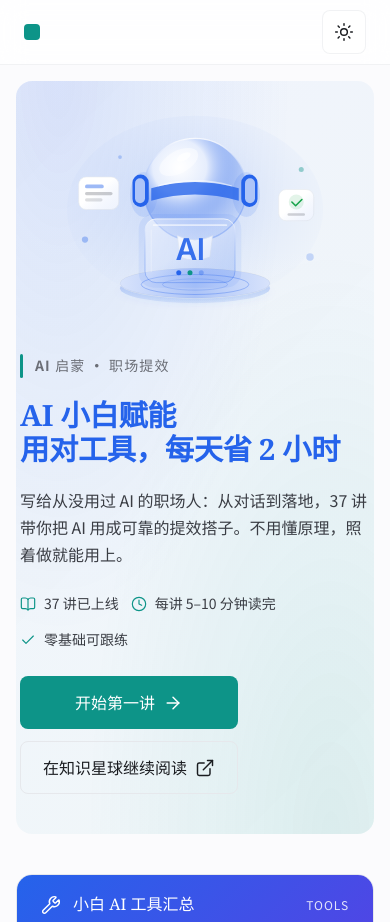
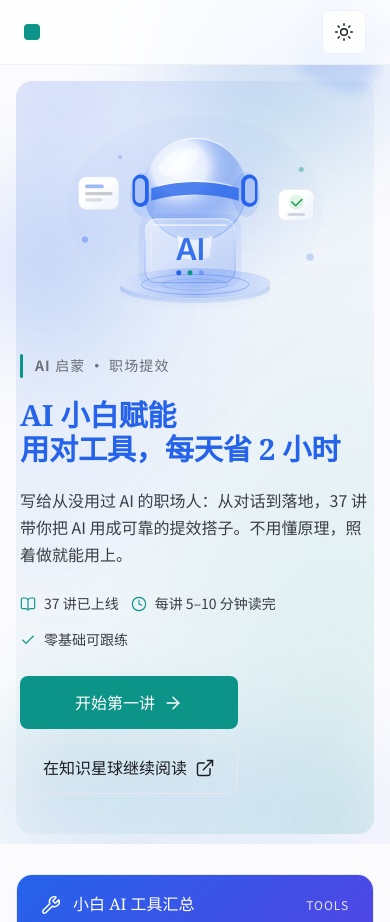
Before and after one commit to cyss-a/ai-qimeng, an Astro site: page / in a window 390 px wide. Shown: the top 922 px of the page. Built offline with nearby package versions, Linux system fonts and the light colour scheme; Astro itself is replaced by a stand-in of ours.

Commit message:
feat(global): 全站背景改为蓝白渐变几何光斑
- tokens.css: body 背景改为 transparent，html 用 --bg 兜底
- components-chrome.css: 新增 .page-background 固定背景层
  - 基础背景 var(--bg) + 5 个 token 色光斑（blur + opacity）
  - 白色装饰圆环 + 旋转几何方块，呼应参考图的轻盈科技感
  - 深色模式降低亮度、移动端缩放光斑避免遮挡
- BaseLayout: 所有页面插入 page-background 装饰层

```diff
--- a/src/layouts/BaseLayout.astro
+++ b/src/layouts/BaseLayout.astro
@@ -53,6 +53,16 @@ const pageTitle = title === siteName ? title : `${title} · ${siteName}`;
     </script>
   </head>
   <body>
+    <!-- 全站背景层：蓝白渐变 + 漂浮几何光斑，仅视觉装饰 -->
+    <div class="page-background" aria-hidden="true">
+      <span class="page-background__orb page-background__orb--tr"></span>
+      <span class="page-background__orb page-background__orb--accent"></span>
+      <span class="page-background__orb page-background__orb--left"></span>
+      <span class="page-background__orb page-background__orb--bottom"></span>
+      <span class="page-background__orb page-background__orb--bl"></span>
+      <span class="page-background__shape"></span>
+    </div>
+
     <slot />
 
     <!-- 全局返回顶部：滚动超过阈值后出现，点击平滑回顶（渐进增强，禁用 JS 则不可用） -->
--- a/src/styles/components-chrome.css
+++ b/src/styles/components-chrome.css
@@ -224,3 +224,166 @@
 }
 .to-top:hover { border-color: var(--accent); color: var(--accent); }
 .to-top.is-visible { opacity: 1; visibility: visible; transform: translateY(0); }
+
+/* ---------- 全站背景：浅蓝到白的柔和渐变 + 漂浮几何光斑（P0 合规，无紫粉渐变） ---------- */
+.page-background {
+  position: fixed;
+  inset: 0;
+  z-index: -1;
+  pointer-events: none;
+  overflow: hidden;
+  background: var(--bg);
+}
+
+/* 右上角白色装饰圆环（截图中的圆环元素） */
+.page-background::before {
+  content: "";
+  position: absolute;
+  top: 3%;
+  right: 5%;
+  width: clamp(120px, 16vw, 240px);
+  height: clamp(120px, 16vw, 240px);
+  border-radius: 50%;
+  border: 2px solid rgba(255, 255, 255, 0.38);
+  pointer-events: none;
+}
+
+/* 漂浮光斑：使用 token 色 + opacity 控制，避免 color-mix 压缩问题 */
+.page-background__orb {
+  position: absolute;
+  border-radius: 50%;
+  pointer-events: none;
+  filter: blur(50px);
+  opacity: 0.15;
+  background: var(--m2);
+}
+.page-background__orb--tr {
+  width: clamp(360px, 38vw, 560px);
+  height: clamp(260px, 28vw, 400px);
+  top: -6%;
+  right: -4%;
+}
+.page-background__orb--accent {
+  width: clamp(160px, 18vw, 260px);
+  height: clamp(160px, 18vw, 260px);
+  top: 10%;
+  right: 18%;
+  background: var(--accent);
+  opacity: 0.12;
+}
+.page-background__orb--left {
+  width: clamp(180px, 20vw, 320px);
+  height: clamp(180px, 20vw, 320px);
+  top: 26%;
+  left: -8%;
+}
+.page-background__orb--bottom {
+  width: clamp(500px, 60vw, 900px);
+  height: clamp(220px, 24vw, 360px);
+  bottom: -8%;
+  left: 50%;
+  transform: translateX(-50%);
+  opacity: 0.10;
+}
+.page-background__orb--bl {
+  width: clamp(200px, 22vw, 340px);
+  height: clamp(200px, 22vw, 340px);
+  bottom: 4%;
+  left: 6%;
+  background: var(--accent);
+  opacity: 0.10;
+}
+
+/* 漂浮几何方块（截图中的半透明蓝色几何体） */
+.page-background__shape {
+  position: absolute;
+  top: 2%;
+  right: 4%;
+  width: clamp(120px, 18vw, 280px);
+  height: clamp(120px, 18vw, 280px);
+  border-radius: 28%;
+  background: var(--m2);
+  transform: rotate(24deg);
+  filter: blur(12px);
+  opacity: 0.14;
+}
+
+/* 深色模式：降低亮度、降低 opacity */
+[data-theme="dark"] .page-background::before {
+  border-color: rgba(255, 255, 255, 0.10);
+}
+[data-theme="dark"] .page-background__orb {
+  opacity: 0.14;
+}
+[data-theme="dark"] .page-background__orb--accent,
+[data-theme="dark"] .page-background__orb--bl {
+  opacity: 0.12;
+}
+[data-theme="dark"] .page-background__orb--bottom {
+  opacity: 0.10;
+}
+[data-theme="dark"] .page-background__shape {
+  opacity: 0.12;
+}
+
+/* 移动端：缩小光斑与几何体，避免遮挡内容 */
+@media (max-width: 768px) {
+  .page-background::before {
+    width: clamp(90px, 24vw, 160px);
+    height: clamp(90px, 24vw, 160px);
+    top: 1%;
+    right: 2%;
+    border-width: 1.5px;
+  }
+  .page-background__orb--tr {
+    width: 260px;
+    height: 180px;
+    top: -4%;
+    right: -6%;
+  }
+  .page-background__orb--accent {
+    width: 120px;
+    height: 120px;
+    top: 7%;
+    right: 14%;
+  }
+  .page-background__orb--left {
+    width: 160px;
+    height: 160px;
+    top: 22%;
+    left: -10%;
+  }
+  .page-background__orb--bottom {
+    width: 420px;
+    height: 160px;
+    bottom: -6%;
+  }
+  .page-background__orb--bl {
+    width: 140px;
+    height: 140px;
+    bottom: 2%;
+    left: 2%;
+  }
+  .page-background__shape {
+    width: clamp(80px, 22vw, 140px);
+    height: clamp(80px, 22vw, 140px);
+    top: 1%;
+    right: 2%;
+    filter: blur(8px);
+  }
+}
+
+@media (max-width: 560px) {
+  .page-background::before {
+    width: 80px;
+    height: 80px;
+    top: 0.5%;
+    right: 1%;
+  }
+  .page-background__shape {
+    width: 80px;
+    height: 80px;
+    border-radius: 26%;
+    filter: blur(6px);
+  }
+}
--- a/src/styles/tokens.css
+++ b/src/styles/tokens.css
@@ -188,6 +188,7 @@ html {
   -webkit-text-size-adjust: 100%;
   scroll-behavior: smooth;
   scroll-padding-top: 88px;
+  background: var(--bg);
 }
 
 @media (prefers-reduced-motion: reduce) {
@@ -196,7 +197,7 @@ html {
 
 body {
   margin: 0;
-  background: var(--bg);
+  background: transparent;
   color: var(--fg);
   font-family: var(--font-family-body);
   font-size: var(--text-base);
@@ -204,8 +205,7 @@ body {
   letter-spacing: 0;
   -webkit-font-smoothing: antialiased;
   text-rendering: optimizeLegibility;
-  transition: background-color var(--motion-base) var(--motion-ease),
-              color var(--motion-base) var(--motion-ease);
+  transition: color var(--motion-base) var(--motion-ease);
 }
 
 a {
```
